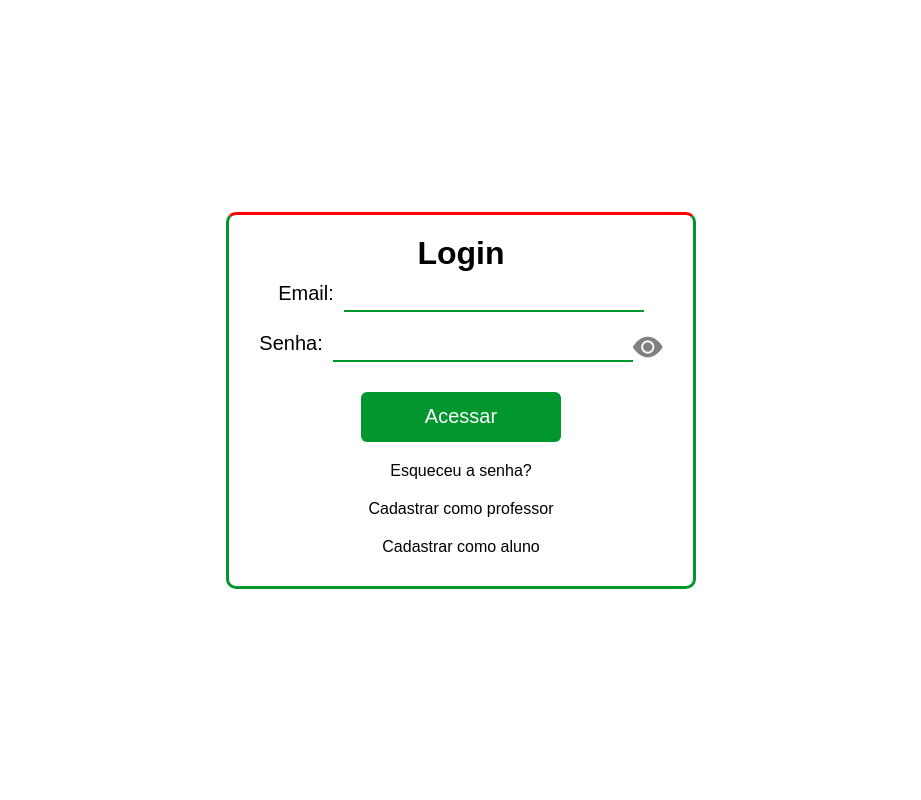
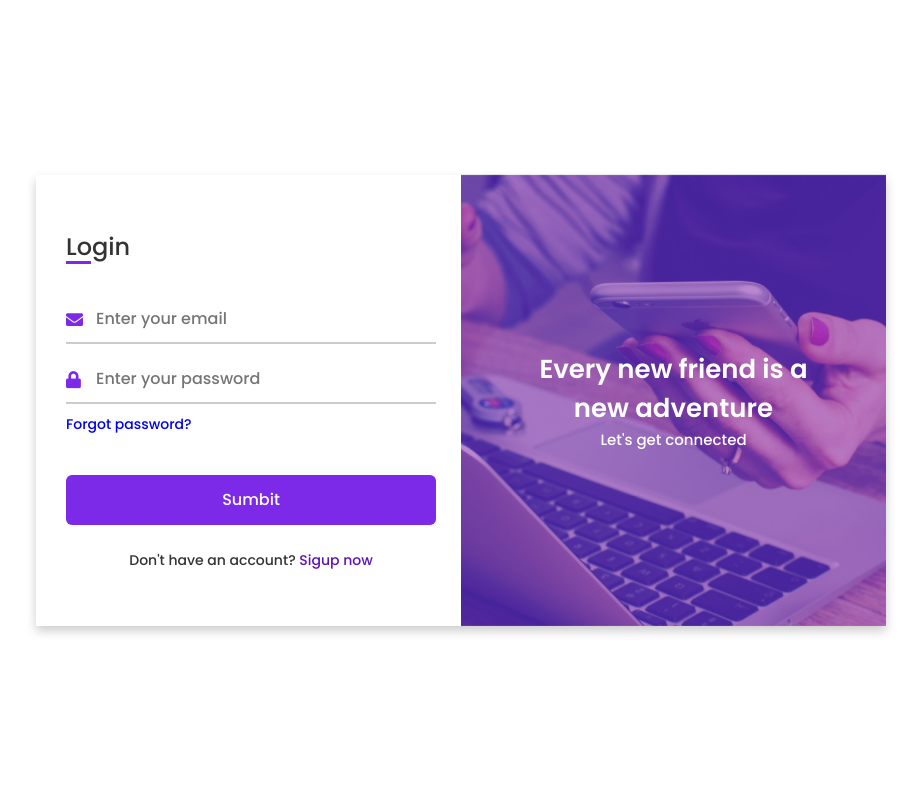
Before and after one commit to Souzinhaaz/linkedif, a PHP site: page /login.html in a window 1280 px wide. Shown: the whole page, without its empty margins (179-1100 px from the left). Run offline with PHP 8.4, Linux system fonts and the light colour scheme.

Commit message:
tela de login mudada

```diff
--- a/assets/css/login.css
+++ b/assets/css/login.css
@@ -1,80 +1,216 @@
-* {
+/* Google Font Link */
+@import url('https://fonts.googleapis.com/css2?family=Poppins:wght@200;300;400;500;600;700&display=swap');
+*{
   margin: 0;
   padding: 0;
   box-sizing: border-box;
-    font-family: Arial, Helvetica, sans-serif;
-  	color: black;
+  font-family: "Poppins" , sans-serif;
 }
-
-#container {
+body{
+  min-height: 100vh;
   display: flex;
-    height: 100vh;
   align-items: center;
-    justify-content: space-around;
-    background: white;
+  justify-content: center;
+  background: #Fff;
+  padding: 30px;
 }
-
-#form {
+.container{
+  position: relative;
+  max-width: 850px;
+  width: 100%;
+  background: #fff;
+  padding: 40px 30px;
+  box-shadow: 0 5px 10px rgba(0,0,0,0.2);
+  perspective: 2700px;
+}
+.container .cover{
+  position: absolute;
+  top: 0;
+  left: 50%;
+  height: 100%;
+  width: 50%;
+  z-index: 98;
+  transition: all 1s ease;
+  transform-origin: left;
+  transform-style: preserve-3d;
+}
+.container #flip:checked ~ .cover{
+  transform: rotateY(-180deg);
+}
+ .container .cover .front,
+ .container .cover .back{
+  position: absolute;
+  top: 0;
+  left: 0;
+  height: 100%;
+  width: 100%;
+}
+.cover .back{
+  transform: rotateY(180deg);
+  backface-visibility: hidden;
+}
+.container .cover::before,
+.container .cover::after{
+  content: '';
+  position: absolute;
+  height: 100%;
+  width: 100%;
+  background: #7d2ae8;
+  opacity: 0.5;
+  z-index: 12;
+}
+.container .cover::after{
+  opacity: 0.3;
+  transform: rotateY(180deg);
+  backface-visibility: hidden;
+}
+.container .cover img{
+  position: absolute;
+  height: 100%;
+  width: 100%;
+  object-fit: cover;
+  z-index: 10;
+}
+.container .cover .text{
+  position: absolute;
+  z-index: 130;
+  height: 100%;
+  width: 100%;
   display: flex;
   flex-direction: column;
-    width: 450px;
-    padding: 20px;
+  align-items: center;
+  justify-content: center;
+}
+.cover .text .text-1,
+.cover .text .text-2{
+  font-size: 26px;
+  font-weight: 600;
+  color: #fff;
+  text-align: center;
+}
+.cover .text .text-2{
+  font-size: 15px;
+  font-weight: 500;
+}
+.container .forms{
+  height: 100%;
+  width: 100%;
+  background: #fff;
+}
+.container .form-content{
+  display: flex;
+  align-items: center;
+  justify-content: space-between;
+}
+.form-content .login-form,
+.form-content .signup-form{
+  width: calc(100% / 2 - 25px);
+}
+.forms .form-content .title{
+  position: relative;
+  font-size: 24px;
+  font-weight: 500;
+  color: #333;
+}
+.forms .form-content .title:before{
+  content: '';
+  position: absolute;
+  left: 0;
+  bottom: 0;
+  height: 3px;
+  width: 25px;
+  background: #7d2ae8;
+}
+.forms .signup-form  .title:before{
+  width: 20px;
+}
+.forms .form-content .input-boxes{
+  margin-top: 30px;
+}
+.forms .form-content .input-box{
+  display: flex;
+  align-items: center;
+  height: 50px;
+  width: 100%;
+  margin: 10px 0;
+  position: relative;
+}
+.form-content .input-box input{
+  height: 100%;
+  width: 100%;
+  outline: none;
   border: none;
-    border: 3px solid #01962e;
-    border-top: 3px solid red;
-    border-radius: 10px;
-    align-items: center;
-
+  padding: 0 30px;
+  font-size: 16px;
+  font-weight: 500;
+  border-bottom: 2px solid rgba(0,0,0,0.2);
+  transition: all 0.3s ease;
 }
-
-
-
-#form a {
+.form-content .input-box input:focus,
+.form-content .input-box input:valid{
+  border-color: #7d2ae8;
+}
+.form-content .input-box i{
+  position: absolute;
+  color: #7d2ae8;
+  font-size: 17px;
+}
+.forms .form-content .text{
+  font-size: 14px;
+  font-weight: 500;
+  color: #333;
+}
+.forms .form-content .text a{
   text-decoration: none;
-    margin: 10px;
 }
-
-
-
-
-#botao{
-    margin-top: 20px;
-    margin-bottom: 10px;
-    height: 50px;
-    width: 200px;
-    font-size: 20px;
-    border: none;
-    color: white;
+.forms .form-content .text a:hover{
+  text-decoration: underline;
+}
+.forms .form-content .button{
+  color: #fff;
+  margin-top: 40px;
+}
+.forms .form-content .button input{
+  color: #fff;
+  background: #7d2ae8;
   border-radius: 6px;
-    background-color: #01962e;
+  padding: 0;
+  cursor: pointer;
+  transition: all 0.4s ease;
+}
+.forms .form-content .button input:hover{
+  background: #5b13b9;
+}
+.forms .form-content label{
+  color: #5b13b9;
   cursor: pointer;
 }
-
-.input {
-    display: flex;
-    padding: 10px;
-    justify-content: center;
-
-    font-size: 20px
+.forms .form-content label:hover{
+  text-decoration: underline;
 }
-
-.input input {
-    width: 300px;
-    height: 30px;
-    margin-left: 10px;
-    font-size: 20px;
-    border: none;
-  	background: none;
-    border-bottom: 2px solid #01962e;
-    outline: 0;
+.forms .form-content .login-text,
+.forms .form-content .sign-up-text{
+  text-align: center;
+  margin-top: 25px;
 }
-
-.input i{
-    display: flex;
-    font-size: 30px;
-    cursor: pointer;
-    color: gray;
-    align-self: flex-end;
-
-
+.container #flip{
+  display: none;
 }
+@media (max-width: 730px) {
+  .container .cover{
+    display: none;
+  }
+  .form-content .login-form,
+  .form-content .signup-form{
+    width: 100%;
+  }
+  .form-content .signup-form{
+    display: none;
+  }
+  .container #flip:checked ~ .forms .signup-form{
+    display: block;
+  }
+  .container #flip:checked ~ .forms .login-form{
+    display: none;
+  }
+}
--- a/assets/login.html
+++ b/assets/login.html
@@ -1,43 +1,80 @@
 <!DOCTYPE html>
-<html lang="pt_BR">
-<head>
+<!-- Created by CodingLab |www.youtube.com/c/CodingLabYT-->
+<html lang="en" dir="ltr">
+  <head>
     <meta charset="UTF-8">
+    <!--<title> Login and Registration Form in HTML & CSS | CodingLab </title>-->
+    <link rel="stylesheet" href="css/login.css">
+    <!-- Fontawesome CDN Link -->
+    <link rel="stylesheet" href="https://cdnjs.cloudflare.com/ajax/libs/font-awesome/5.15.3/css/all.min.css">
     <meta name="viewport" content="width=device-width, initial-scale=1.0">
-    <title>LinkedIF</title>
-    <link rel="stylesheet" href="css/login.css">
-    <!-- Favicon -->
-    <link href="img/globo.png" rel="icon">
-    <link rel="stylesheet" href="https://cdn.jsdelivr.net/npm/bootstrap-icons@1.11.1/font/bootstrap-icons.css">
-</head>
+   </head>
 <body>
-    <main id="container">
-        <form action="#" method="get">
-            <fieldset id="form">
-                <h1>Login</h1>
-                <div id="input-field">
-                    <div class="input">
-                        <label for="email">Email: </label>
-                        <input type="email" id="email" name="email" required>
-                    </div>
-
-                    <div class="input">
-                        <label for="senha">Senha: </label>
-                        <input type="password" id="password" name="password" required>
-                        <i class="bi bi-eye-fill" id="btn-senha" onclick="mostrarSenha()"></i>
-                    </div>
-                </div>
-
-                <button type="submit" id="botao">Acessar</button>
-
-                <a href="#">Esqueceu a senha? </a>
-                <a href="cadastro-prof.html">Cadastrar como professor</a>
-                <a href="cadastro-aluno.html">Cadastrar como aluno</a>
-
-            </fieldset>
+  <div class="container">
+    <input type="checkbox" id="flip">
+    <div class="cover">
+      <div class="front">
+        <img src="img/frontImg.jpg" alt="">
+        <div class="text">
+          <span class="text-1">Every new friend is a <br> new adventure</span>
+          <span class="text-2">Let's get connected</span>
+        </div>
+      </div>
+      <div class="back">
+        <img class="backImg" src="img/backImg.jpg" alt="">
+        <div class="text">
+          <span class="text-1">Complete miles of journey <br> with one step</span>
+          <span class="text-2">Let's get started</span>
+        </div>
+      </div>
+    </div>
+    <div class="forms">
+        <div class="form-content">
+          <div class="login-form">
+            <div class="title">Login</div>
+          <form action="#">
+            <div class="input-boxes">
+              <div class="input-box">
+                <i class="fas fa-envelope"></i>
+                <input type="text" placeholder="Enter your email" required>
+              </div>
+              <div class="input-box">
+                <i class="fas fa-lock"></i>
+                <input type="password" placeholder="Enter your password" required>
+              </div>
+              <div class="text"><a href="#">Forgot password?</a></div>
+              <div class="button input-box">
+                <input type="submit" value="Sumbit">
+              </div>
+              <div class="text sign-up-text">Don't have an account? <label for="flip">Sigup now</label></div>
+            </div>
         </form>
-
-
-    </main>
-    <script src="js/script.js"></script>
+      </div>
+        <div class="signup-form">
+          <div class="title">Signup</div>
+        <form action="#">
+            <div class="input-boxes">
+              <div class="input-box">
+                <i class="fas fa-user"></i>
+                <input type="text" placeholder="Enter your name" required>
+              </div>
+              <div class="input-box">
+                <i class="fas fa-envelope"></i>
+                <input type="text" placeholder="Enter your email" required>
+              </div>
+              <div class="input-box">
+                <i class="fas fa-lock"></i>
+                <input type="password" placeholder="Enter your password" required>
+              </div>
+              <div class="button input-box">
+                <input type="submit" value="Sumbit">
+              </div>
+              <div class="text sign-up-text">Already have an account? <label for="flip">Login now</label></div>
+            </div>
+      </form>
+    </div>
+    </div>
+    </div>
+  </div>
 </body>
 </html>
```
Also changed, not shown: home.html (deleted, +0 -345 lines), assets/css/bootstrap.min.css, assets/img/backImg.jpg (added), assets/img/frontImg.jpg (added). Lines whose indentation alone changed are shown as unchanged.
